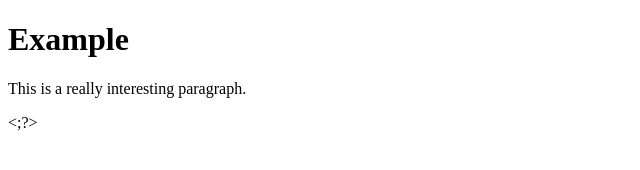
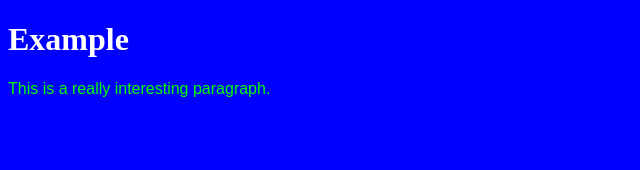
Before and after one commit to NieneB/html_example, a plain HTML site: page index.html in a window 1280 px wide. Shown: the whole page, without its empty margins (0-640 px from the left). Drawn offline with Linux system fonts and the light colour scheme.

Commit message:
Update index.html

```diff
--- a/index.html
+++ b/index.html
@@ -2,10 +2,20 @@
     <html>
         <head>
             <title> My First HTML </title>
+                <style type="text/css">
+                    body {
+                        background-color: blue;
+                        color: white;
+                    }
+                    p {
+                        font-family: sans-serif;
+                        color: lime;
+                    }
+                </style>
         </head>
         <body>
             <H1>Example</H1>
             <p>This is a really interesting paragraph.</p>
-            <;?>
+
         </body>
     </html>
```
